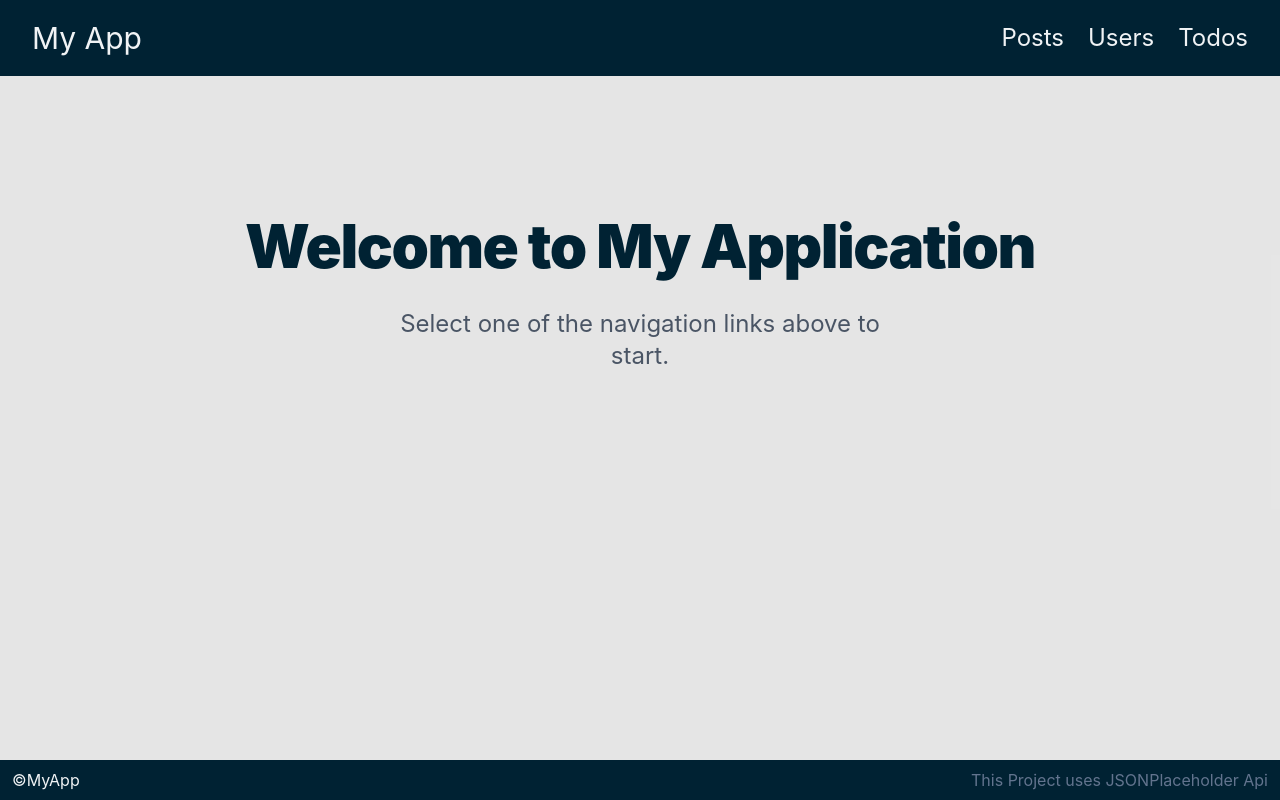
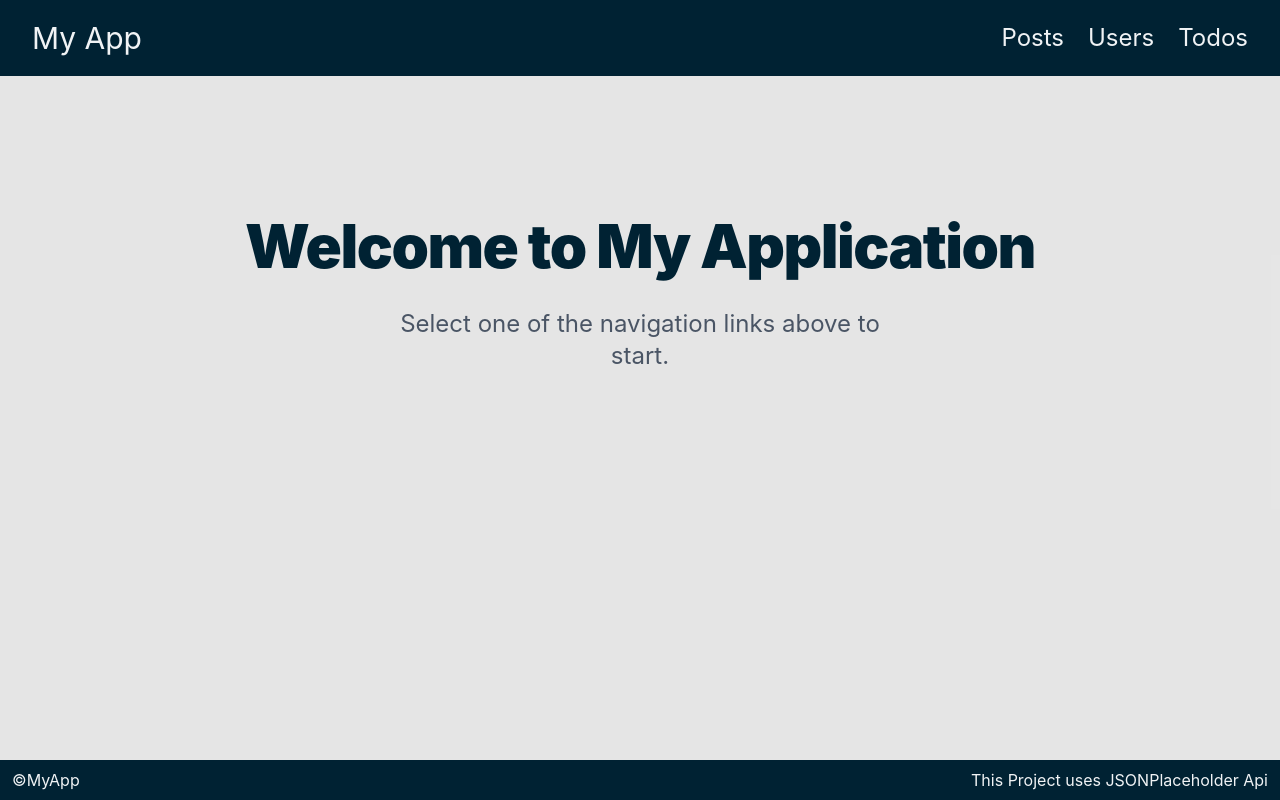
Before and after one commit to Gasser5050/router-dashboard, a React (Vite) app: page / in a window 1280 px wide. Built offline with nearby package versions, Linux system fonts and the light colour scheme.

Commit message:
improved footer accessibility

```diff
--- a/src/components/Footer.tsx
+++ b/src/components/Footer.tsx
@@ -2,7 +2,7 @@ function Footer() {
   return (
     <footer className="flex justify-between py-2 mt-10 bg-[hsl(200,100%,10%)]">
       <p className="text-[hsl(200,20%,95%)] pl-3">&copy;MyApp</p>
-      <p className="text-slate-500 pr-3">
+      <p className="text-[hsl(200,20%,95%)] pr-3">
         This Project uses JSONPlaceholder Api
       </p>
     </footer>
```
